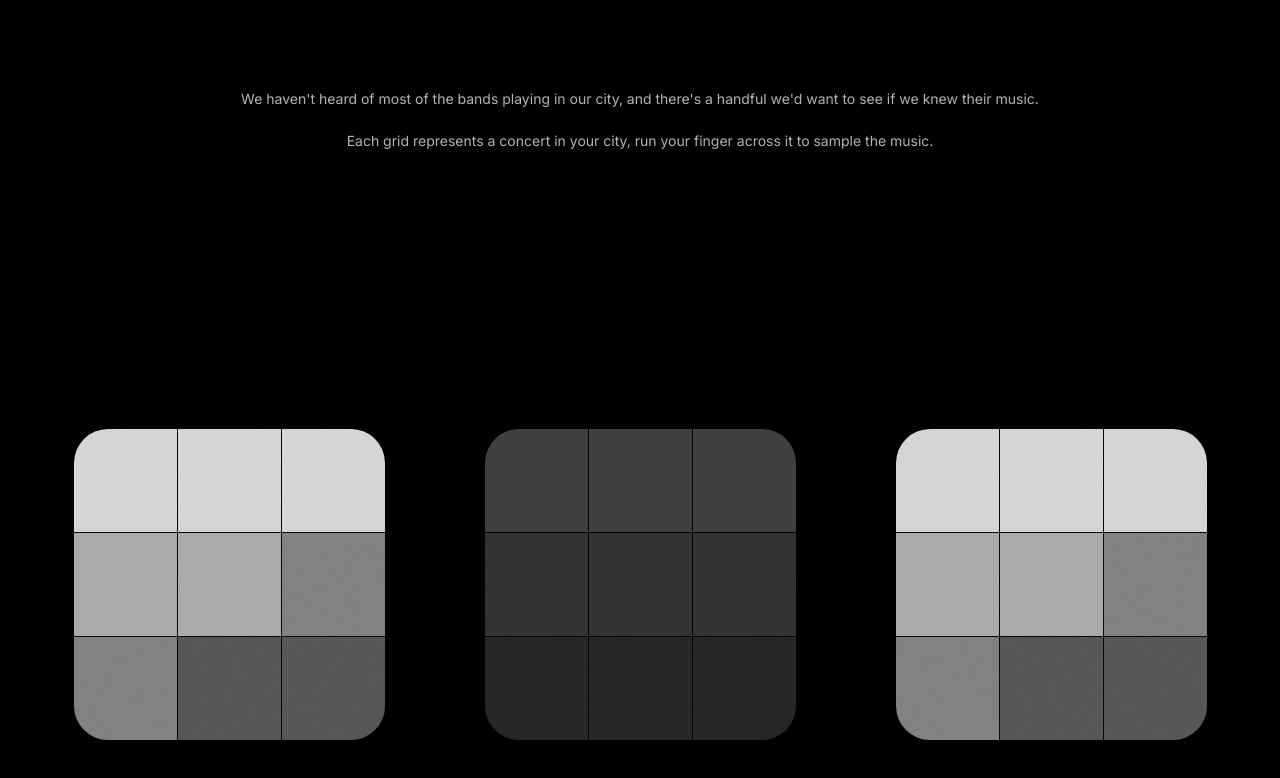
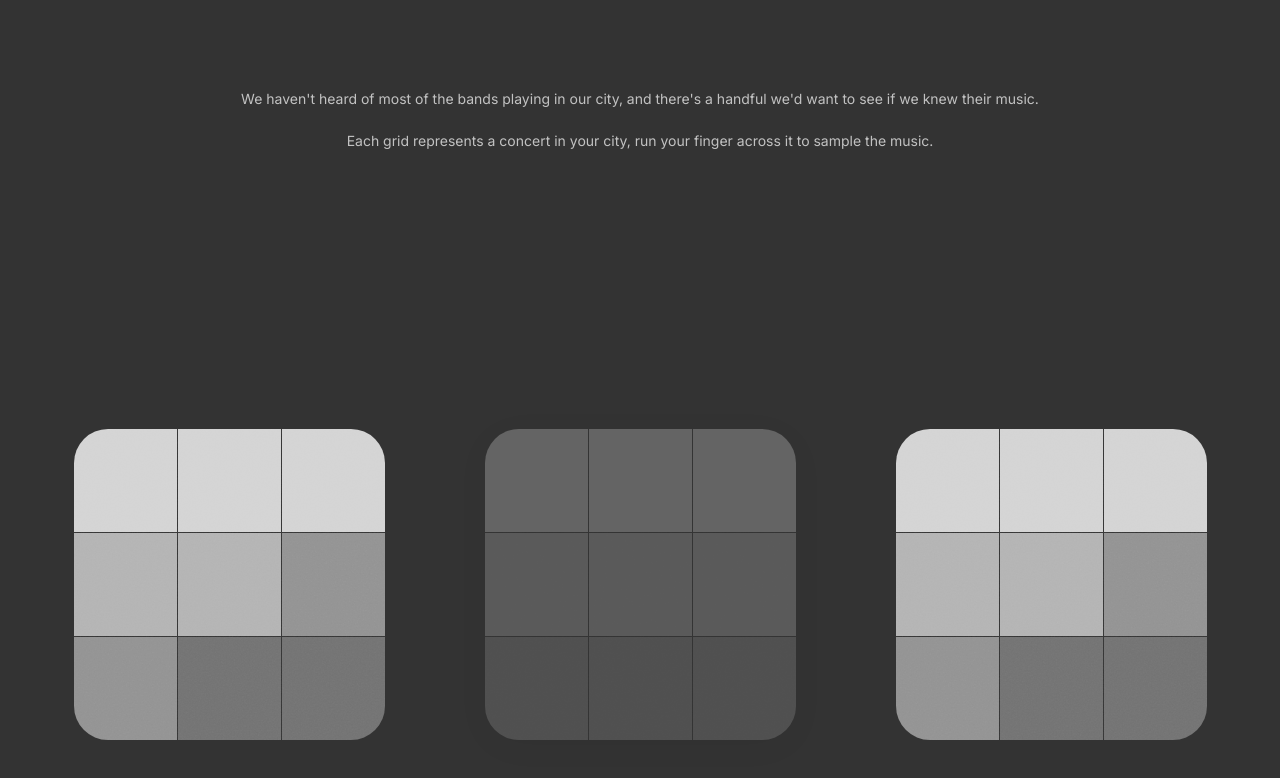
Before and after one commit to danielnaca/concerts, a Next.js app: page / in a window 1280 px wide. Shown: the top 778 px of the page. Built offline with nearby package versions, Linux system fonts and the light colour scheme.

Commit message:
Styling experiments: #333 bg, wider grid gap, remove carousel overflow-hidden, hide overlay
Co-Authored-By: Claude Sonnet 4.6 <noreply@anthropic.com>

```diff
--- a/app/globals.css
+++ b/app/globals.css
@@ -6,5 +6,5 @@ html, body {
   min-height: 100lvh;
   overscroll-behavior: none;
   font-family: 'Inter', sans-serif;
-  background-color: #000;
+  background-color: #333333;
 }
--- a/components/ConcertView.tsx
+++ b/components/ConcertView.tsx
@@ -7,7 +7,7 @@ import { gradientStops, midTileColor } from '@/lib/color'
 
 const LOCUS_SIZE = 76
 const GRID_SIZE = 311
-const CAROUSEL_STEP = 322
+const CAROUSEL_STEP = 335
 const SLIDE_MS = 600
 const VISIBLE_RANGE = 3
 
@@ -159,7 +159,7 @@ export default function ConcertView({ concerts }: { concerts: Concert[] }) {
   return (
     <div
       className="relative w-full h-full overflow-hidden select-none"
-      style={{ paddingBottom: '70px', background: hasInteracted ? `linear-gradient(to bottom, ${gradTop} 0%, ${gradBot} 100%)` : '#000', transition: 'background 1s ease' }}
+      style={{ paddingBottom: '70px', background: hasInteracted ? `linear-gradient(to bottom, ${gradTop} 0%, ${gradBot} 100%)` : '#333333', transition: 'background 1s ease' }}
     >
       {/* Artist photo — crossfade */}
       <div
@@ -189,7 +189,7 @@ export default function ConcertView({ concerts }: { concerts: Concert[] }) {
       </div>
 
       {/* Dark overlay */}
-      <div className="absolute inset-0 pointer-events-none" style={{ background: 'rgba(0,0,0,0.3)', zIndex: 2 }} />
+      {/* <div className="absolute inset-0 pointer-events-none" style={{ background: 'rgba(0,0,0,0.3)', zIndex: 2 }} /> */}
 
       {/* Concert info — crossfade like photos */}
       <div className="absolute top-7 left-6 right-6" style={{ zIndex: 10, opacity: hasInteracted ? 1 : 0, transition: 'opacity 1s ease' }}>
@@ -234,7 +234,7 @@ export default function ConcertView({ concerts }: { concerts: Concert[] }) {
 
       {/* Film strip carousel */}
       <div
-        className="absolute left-0 right-0 overflow-hidden"
+        className="absolute left-0 right-0"
         style={{ bottom: 60, height: GRID_SIZE, zIndex: 10 }}
       >
         {Array.from({ length: VISIBLE_RANGE * 2 + 1 }, (_, k) => {
--- a/lib/color.ts
+++ b/lib/color.ts
@@ -1,7 +1,7 @@
 // Top and bottom HSL stops for the gradient
 // H lerps 205→197, S lerps 28→19%, L lerps 83→41%
 const TOP = { h: 205, s: 0, l: 0.83 }
-const BOT = { h: 197, s: 0, l: 0 }
+const BOT = { h: 0, s: 0, l: 0.2 }
 
 function lerp(a: number, b: number, t: number) {
   return a + (b - a) * t
```
